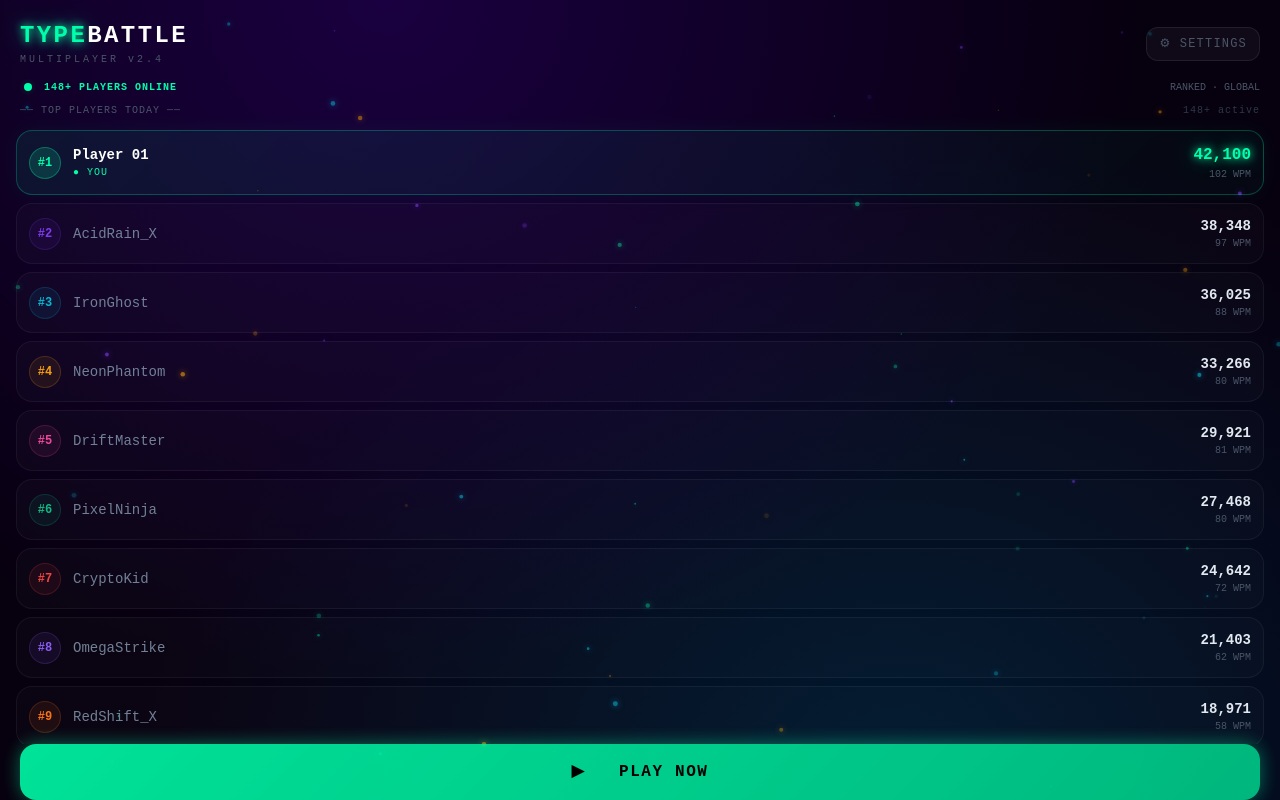
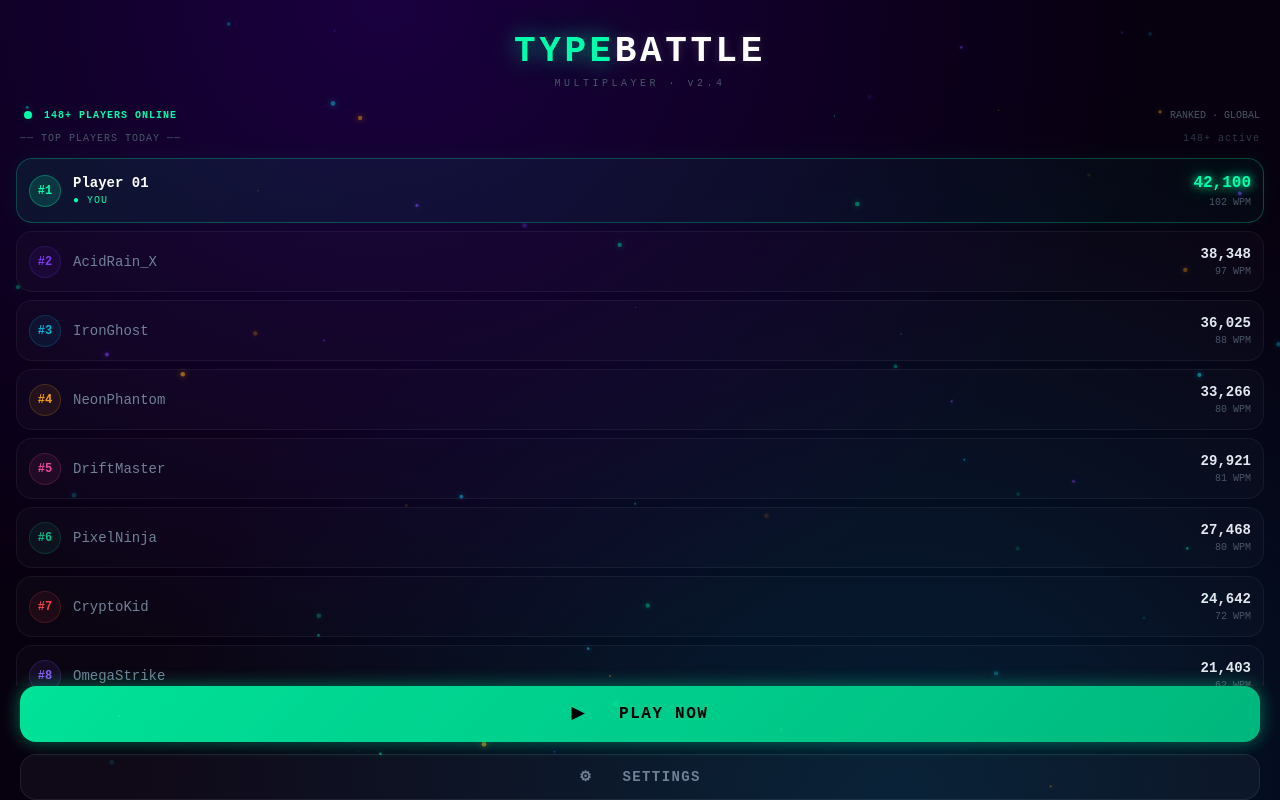
Before and after one commit to NeevPlayz/typinggame, a Next.js app: page / in a window 1280 px wide. Built offline with nearby package versions, Linux system fonts and the light colour scheme.

Commit message:
update home page

```diff
--- a/app/page.tsx
+++ b/app/page.tsx
@@ -107,21 +107,12 @@ export default function Home() {
 
       <div className="relative z-10 flex flex-col h-full">
         {/* Header */}
-        <div className="flex items-center justify-between px-5 pt-5 pb-1">
-          <div>
-            <div className="text-2xl font-bold tracking-widest">
-              <span className="glow-green" style={{ color: "#00ffaa" }}>TYPE</span>
-              <span className="text-white">BATTLE</span>
-            </div>
-            <div className="text-[10px] tracking-[0.3em]" style={{ color: "#4a5568" }}>MULTIPLAYER v2.4</div>
+        <div className="flex flex-col items-center pt-8 pb-2">
+          <div className="text-4xl font-black tracking-widest mb-1">
+            <span style={{ color: "#00ffaa", textShadow: "0 0 20px #00ffaa88, 0 0 40px #00ffaa44" }}>TYPE</span>
+            <span className="text-white" style={{ textShadow: "0 0 10px rgba(255,255,255,0.15)" }}>BATTLE</span>
           </div>
-          <button
-            onClick={() => router.push("/settings")}
-            className="px-3 py-2 rounded-xl text-xs tracking-widest active:scale-95 transition-transform"
-            style={{ background: "rgba(255,255,255,0.04)", border: "1px solid rgba(255,255,255,0.08)", color: "#4a5568" }}
-          >
-            ⚙ SETTINGS
-          </button>
+          <div className="text-[10px] tracking-[0.35em]" style={{ color: "#4a5568" }}>MULTIPLAYER · v2.4</div>
         </div>
 
         {/* Online bar */}
@@ -212,8 +203,8 @@ export default function Home() {
           </div>
         </div>
 
-        {/* Play button */}
-        <div className="px-5 pb-6 safe-bottom">
+        {/* Buttons */}
+        <div className="px-5 pb-6 safe-bottom flex flex-col gap-3">
           <button
             onClick={() => router.push("/game")}
             className="w-full py-4 rounded-2xl font-bold text-base tracking-widest text-black active:scale-[0.97] transition-transform pulse-btn"
@@ -224,6 +215,17 @@ export default function Home() {
           >
             ▶ &nbsp; PLAY NOW
           </button>
+          <button
+            onClick={() => router.push("/settings")}
+            className="w-full py-3 rounded-2xl font-bold text-sm tracking-widest active:scale-[0.97] transition-transform"
+            style={{
+              background: "rgba(255,255,255,0.04)",
+              border: "1px solid rgba(255,255,255,0.08)",
+              color: "#718096",
+            }}
+          >
+            ⚙ &nbsp; SETTINGS
+          </button>
         </div>
       </div>
     </div>
```
